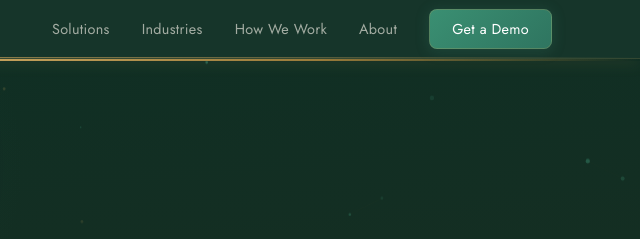
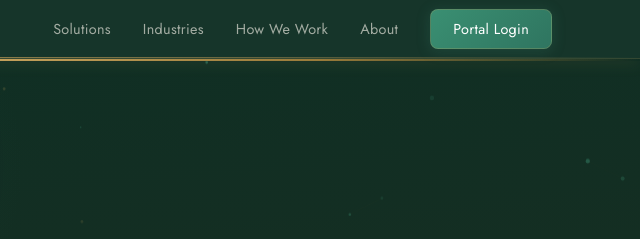
Before and after one commit to hyperival/makedigitalindia, a plain HTML site: page index.html in a window 1280 px wide. Shown: the top 239 px of the page, 640-1280 px from the left. Drawn offline with nearby package versions, Linux system fonts and the light colour scheme; animation ran at ten frames a second; a web font is replaced by a local one.

Commit message:
Update index.html

```diff
--- a/index.html
+++ b/index.html
@@ -29,7 +29,7 @@
       <li><a href="#industries">Industries</a></li>
       <li><a href="#how">How We Work</a></li>
       <li><a href="#testimonials">About</a></li>
-      <li><a href="#cta" class="btn-nav">Get a Demo</a></li>
+      <li><a href="login.html" class="btn-nav">Portal Login</a></li>
     </ul>
   </div>
 </nav>
```
